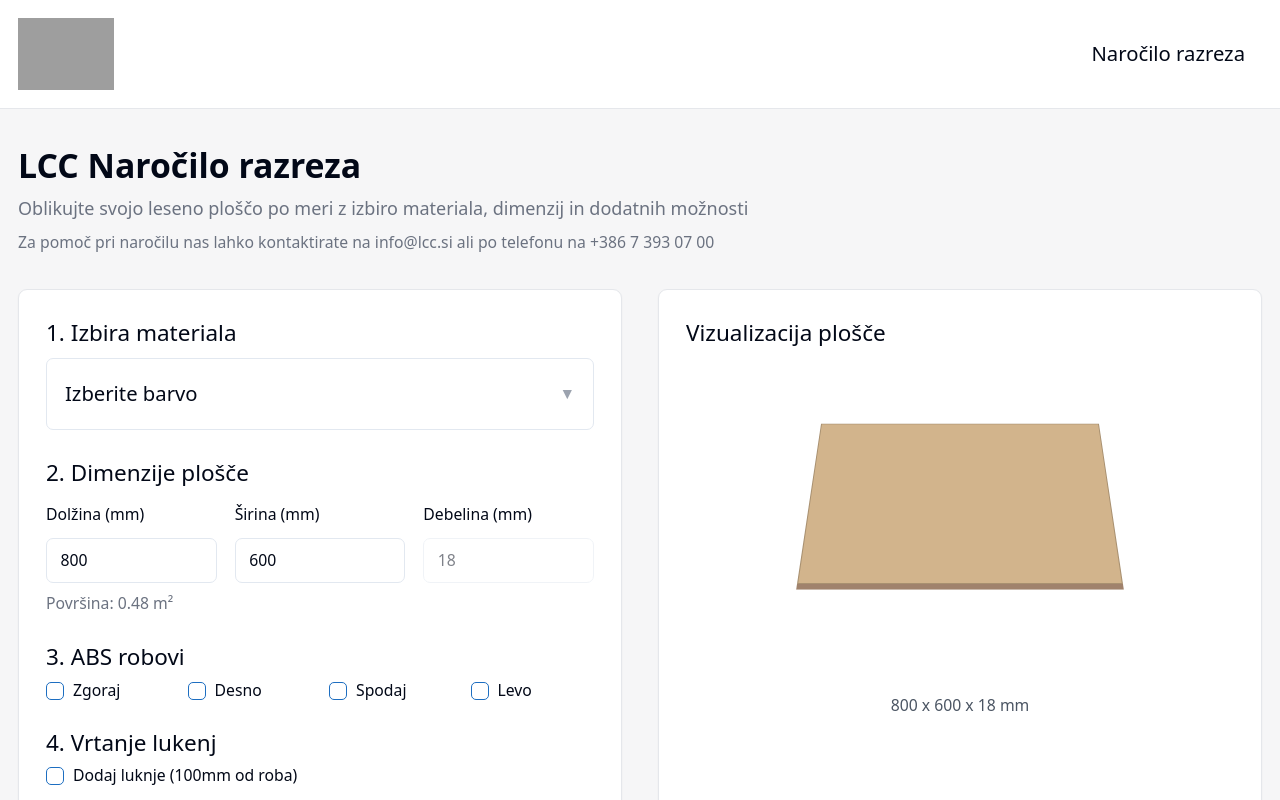
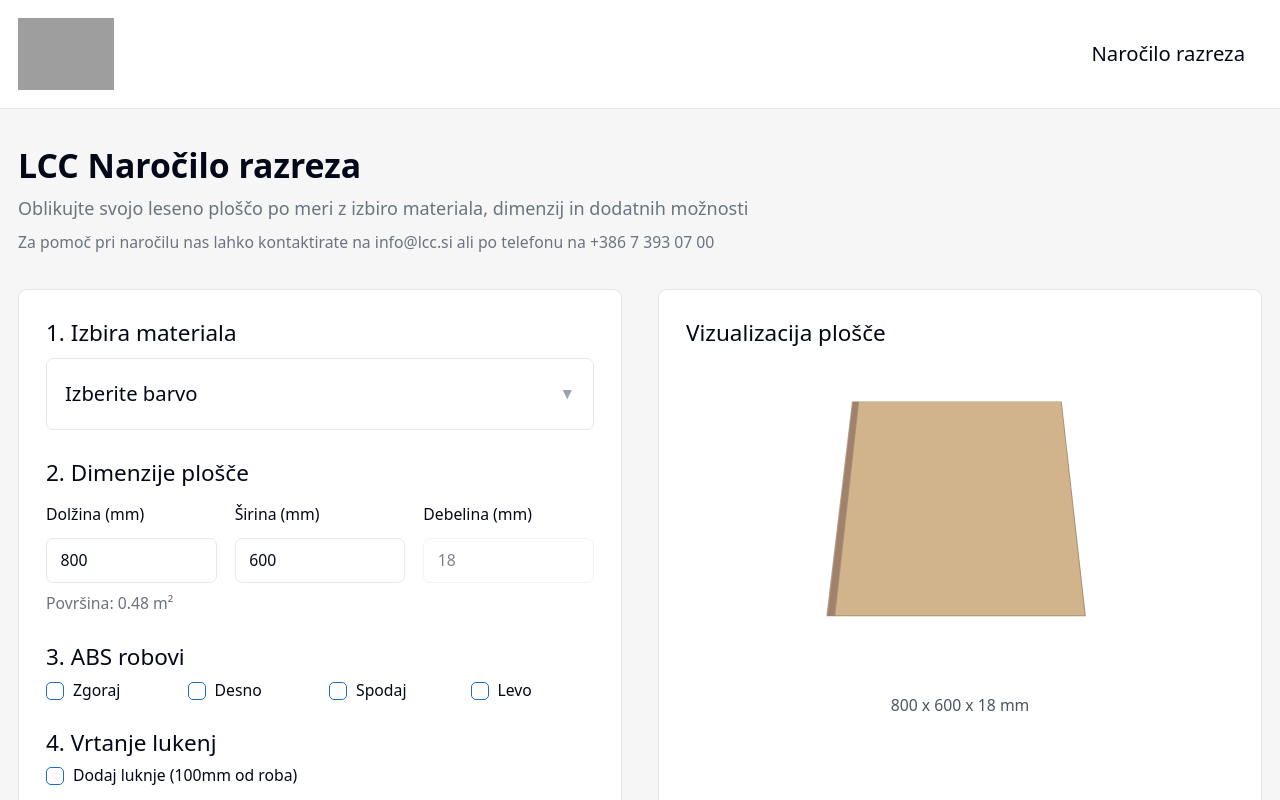
Before and after one commit to JernejJerebic/board-builder-v2, a React (Vite) app: page / in a window 1280 px wide. Shown: the top 800 px of the page. Built offline with nearby package versions, Linux system fonts and the light colour scheme; grey boxes are pictures that could not be loaded.

Commit message:
Fix: Board visualization constraints and rotation
- Implemented constraints on length and width inputs to prevent the board from exceeding the parent container.
- Added a rotation feature to the board visualization to handle cases where length is greater than width.

```diff
--- a/src/components/board/BoardVisualization.tsx
+++ b/src/components/board/BoardVisualization.tsx
@@ -1,3 +1,4 @@
+
 import React, { useEffect, useRef } from 'react';
 import { Color } from '@/types';
 
@@ -17,8 +18,8 @@ interface BoardVisualizationProps {
 
 const BoardVisualization: React.FC<BoardVisualizationProps> = ({
   color,
-  length,
-  width,
+  length: rawLength,
+  width: rawWidth,
   thickness,
   borders,
   drilling
@@ -27,12 +28,25 @@ const BoardVisualization: React.FC<BoardVisualizationProps> = ({
   const boardRef = useRef<HTMLDivElement>(null);
   const isInitialRender = useRef(true);
 
-  // Convert real-world dimensions to visualization scale - increased by 50%
+  // Apply constraints to length and width
+  const MIN_LENGTH = 200;
+  const MAX_LENGTH = 2760;
+  const MIN_WIDTH = 70;
+  const MAX_WIDTH = 1200;
+
+  // Constrain dimensions to allowed ranges
+  const length = Math.max(MIN_LENGTH, Math.min(rawLength, MAX_LENGTH));
+  const width = Math.max(MIN_WIDTH, Math.min(rawWidth, MAX_WIDTH));
+
+  // Convert real-world dimensions to visualization scale
   const scale = 0.375; // 1mm = 0.375px
 
   const scaledLength = length * scale;
   const scaledWidth = width * scale;
   const scaledThickness = thickness * scale;
+
+  // Determine if the board needs to be rotated (length > width)
+  const shouldRotate = length > width;
 
   // Calculate hole positioning
   const holeInsetX = Math.max(scaledLength * 0.2, 20); // 20% from left/right sides
@@ -49,7 +63,7 @@ const BoardVisualization: React.FC<BoardVisualizationProps> = ({
     }
 
     updateBoardVisualization();
-  }, [color, length, width, thickness, borders, drilling]);
+  }, [color, length, width, thickness, borders, drilling, shouldRotate]);
 
   // Function to update the board visualization
   const updateBoardVisualization = () => {
@@ -58,7 +72,13 @@ const BoardVisualization: React.FC<BoardVisualizationProps> = ({
     // Update board dimensions
     boardRef.current.style.width = `${scaledLength}px`;
     boardRef.current.style.height = `${scaledWidth}px`;
-    boardRef.current.style.transform = `perspective(1000px) rotateX(45deg) rotateZ(0deg)`;
+
+    // Apply rotation if length > width
+    if (shouldRotate) {
+      boardRef.current.style.transform = `perspective(1000px) rotateX(45deg) rotateZ(90deg)`;
+    } else {
+      boardRef.current.style.transform = `perspective(1000px) rotateX(45deg) rotateZ(0deg)`;
+    }
 
     // Add thickness using box-shadow
     boardRef.current.style.boxShadow = `0 ${scaledThickness}px 0 #a0826c`;
@@ -82,8 +102,11 @@ const BoardVisualization: React.FC<BoardVisualizationProps> = ({
           style={{
             width: `${scaledLength}px`,
             height: `${scaledWidth}px`,
-            transform: 'perspective(1000px) rotateX(45deg) rotateZ(0deg)',
+            transform: shouldRotate
+              ? 'perspective(1000px) rotateX(45deg) rotateZ(90deg)'
+              : 'perspective(1000px) rotateX(45deg) rotateZ(0deg)',
             transformStyle: 'preserve-3d',
+            transformOrigin: 'center center',
             boxShadow: `0 ${scaledThickness}px 0 #a0826c`,
             backgroundColor: color?.htmlColor || '#d2b48c',
             backgroundImage: 'none',
@@ -172,7 +195,12 @@ const BoardVisualization: React.FC<BoardVisualizationProps> = ({
 
         {/* Dimensions labels */}
         <div className="absolute top-full left-0 right-0 text-center text-sm text-gray-600 mt-4">
-          {length} x {width} x {thickness} mm
+          {rawLength} x {rawWidth} x {thickness} mm
+          {(rawLength !== length || rawWidth !== width) && (
+            <span className="block text-amber-600">
+              (prilagojeno na {length} x {width} mm)
+            </span>
+          )}
         </div>
 
         {/* Side surfaces to create 3D effect */}
```
